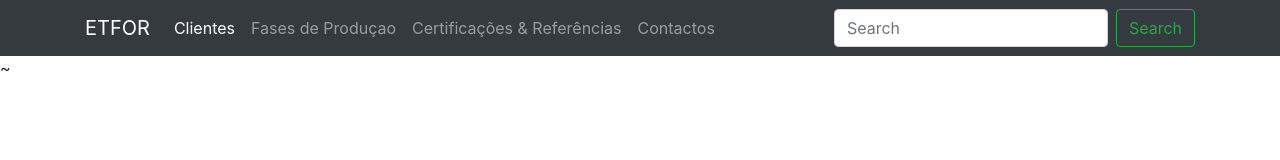
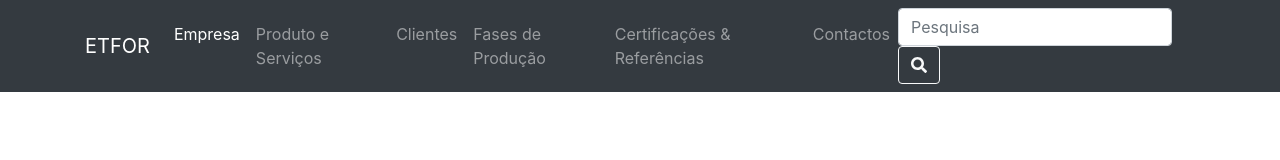
Before and after one commit to Capi15/ProjetoHTML, a website: page index.html in a window 1280 px wide. Drawn offline with nearby package versions, Linux system fonts and the light colour scheme.

Commit message:
Navbar melhorado

```diff
--- a/index.html
+++ b/index.html
@@ -29,9 +29,9 @@
         <button class="btn btn-outline-success my-2 my-sm-0" type="submit">Search</button>
       </nav>-->
 
-        <nav class="navbar navbar-expand-lg navbar-dark bg-dark navbar-fixed">
+        <nav class="navbar navbar-expand-lg navbar-dark bg-dark navbar-fixed navbar-hover">
           <div class="container">
-            <a class="navbar-brand" href="#">ETFOR</a>
+            <a class="navbar-brand" href="file:///D:/VSC/PROJETOWEB/ProjetoHTML/index.html">ETFOR<span class="sr-only">(current)</span></a>
           <button class="navbar-toggler" type="button" data-toggle="collapse" data-target="#navbarSupportedContent" aria-controls="navbarSupportedContent" aria-expanded="false" aria-label="Toggle navigation">
             <span class="navbar-toggler-icon"></span>
           </button>
@@ -39,21 +39,29 @@
           <div class="collapse navbar-collapse" id="navbarSupportedContent">
             <ul class="navbar-nav mr-auto">
               <li class="nav-item active">
-                <a class="nav-link" href="#">Clientes <span class="sr-only">(current)</span></a>
+                <a class="nav-link " href="#">Empresa</a>
               </li>
               <li class="nav-item">
-                <a class="nav-link" href="#">Fases de Produçao</a>
+                <a class="nav-link " href="#">Produto e Serviços</a>
               </li>
               <li class="nav-item">
-                  <a class="nav-link" href="#">Certificações & Referências</a>
+                  <a class="nav-link " href="#">Clientes</a>
+              </li>
+              <li class="nav-item">
+                  <a class="nav-link " href="#">Fases de Produção</a>
+              </li>
+              <li class="nav-item">
+                  <a class="nav-link " href="(colocar o html)">Certificações & Referências</a>
                 </li>
                 <li class="nav-item">
-                    <a class="nav-link" href="#">Contactos</a>
+                    <a class="nav-link " href="#">Contactos</a>
                   </li>
             </ul>
             <form class="form-inline my-2 my-lg-0">
-              <input class="form-control mr-sm-2" type="search" placeholder="Search" aria-label="Search">
-              <button class="btn btn-outline-success my-2 my-sm-0" type="submit">Search</button>
+              <input class="form-control mr-sm-2" type="search" placeholder="Pesquisa" aria-label="Search">
+              <button class="btn btn-outline-light my-2 my-sm-0" type="submit">
+                <i class="fas fa-search"></i>
+              </button>
             </form>
           </div>
           </div>
@@ -62,7 +70,8 @@
     <!-- Optional JavaScript -->
     <!-- jQuery first, then Popper.js, then Bootstrap JS -->
     <script src="node_modules/jquery/dist/jquery.min.js"></script>
-    <script src="node_modules/popper.js/dist/umd/popper.min.js"></script>~
+    <script src="node_modules/popper.js/dist/umd/popper.min.js"></script>
     <script src="node_modules/bootstrap/dist/js/bootstrap.min.js"></script>
+    <script defer src="node_modules/@fortawesome/fontawesome-free/js/all.js"></script>
   </body>
 </html>
--- a/package.json
+++ b/package.json
@@ -12,5 +12,8 @@
     "bootstrap": "^4.3.1",
     "jquery": "^3.3.1",
     "popper.js": "^1.14.7"
+  },
+  "devDependencies": {
+    "@fortawesome/fontawesome-free": "^5.8.1"
   }
 }
```
Also changed, not shown: 1 other file.
